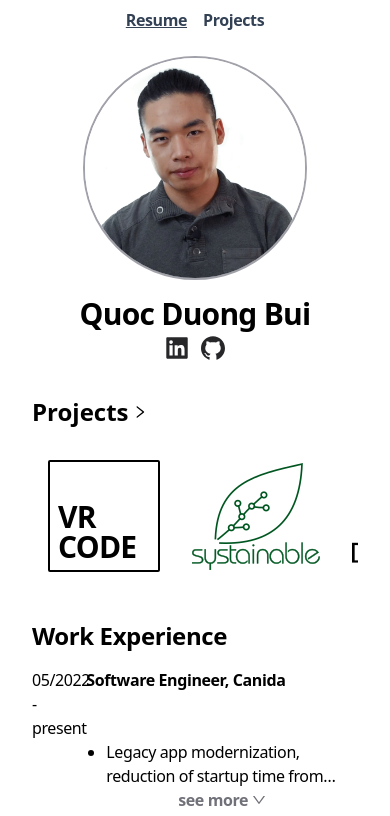
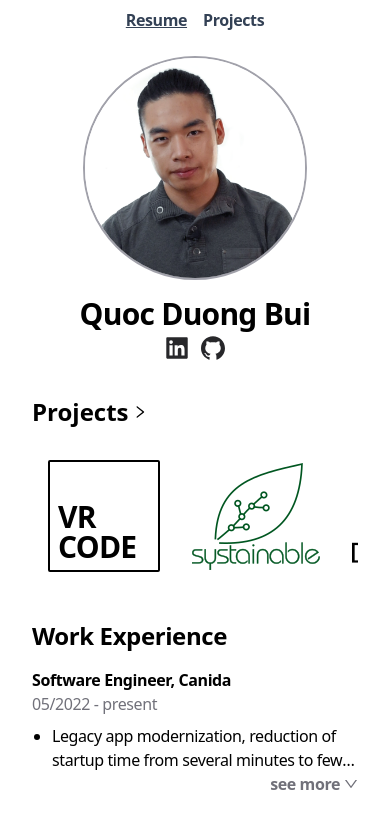
Before and after one commit to vanHekthor/portfolio, a Next.js app: page / in a window 390 px wide. Shown: the top 816 px of the page. Built offline with nearby package versions, Linux system fonts and the light colour scheme.

Commit message:
Improve responsiveness of SectionEntry

```diff
--- a/src/components/SectionEntry.tsx
+++ b/src/components/SectionEntry.tsx
@@ -24,9 +24,14 @@ const SectionEntry: FC<SectionEntryProps> = ({
 
   return (
     <>
-      <div className="col-span-2 row-span-full">{timeSpan}</div>
-      <div className="col-span-10 font-semibold">{title}</div>
-      <div className="col-span-10 col-start-3">
+      <div className="col-span-2 row-span-full hidden px-2 tracking-tight text-zinc-600 md:block">
+        {timeSpan}
+      </div>
+      <div className="col-span-12 font-semibold md:col-span-10">{title}</div>
+      <div className="col-span-12 mb-2 text-zinc-500 md:col-span-10 md:hidden">
+        {timeSpan}
+      </div>
+      <div className="col-span-12 md:col-span-10 md:col-start-3">
         <ul
           className={`list-disc pl-5 line-clamp-${
             hasTooMuchItems && !showFullDescription ? rowClamp : "none"
@@ -37,7 +42,7 @@ const SectionEntry: FC<SectionEntryProps> = ({
           ))}
         </ul>
         {description.length > parseRowClamp(rowClamp) && (
-          <div className="flex justify-center lg:justify-start">
+          <div className="flex justify-end md:justify-start">
             <button
               className="flex items-center space-x-1 font-semibold text-zinc-500"
               onClick={() => setShowFullDescription(!showFullDescription)}
```
